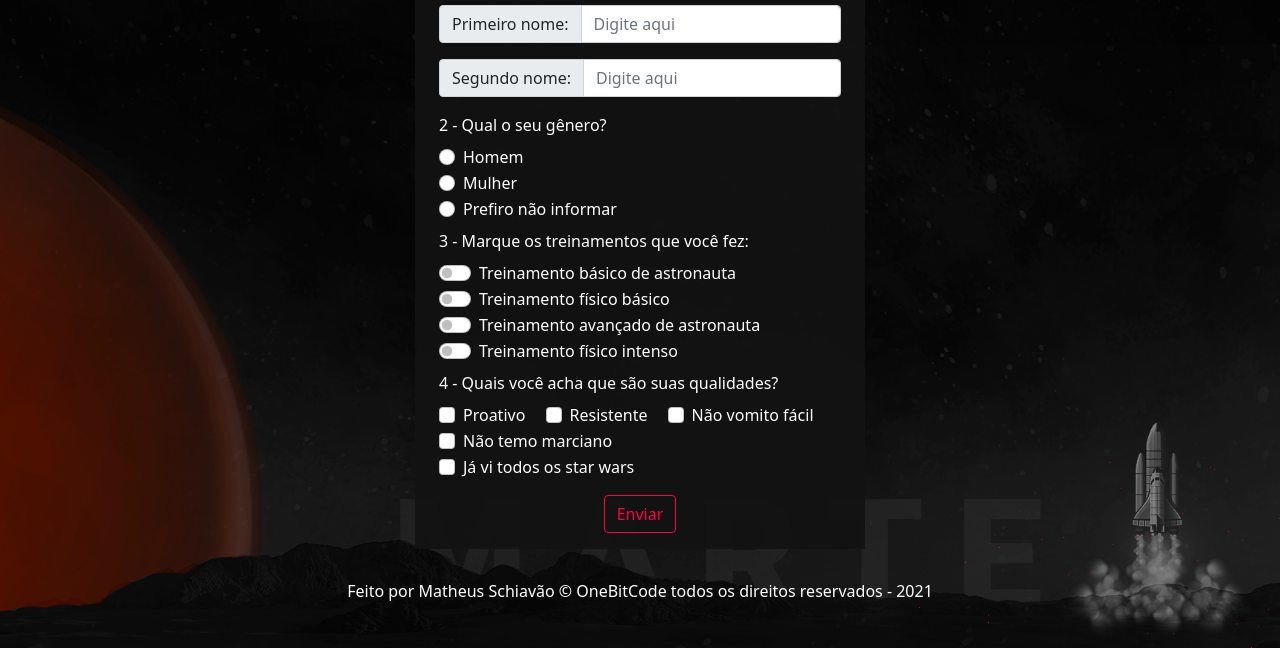
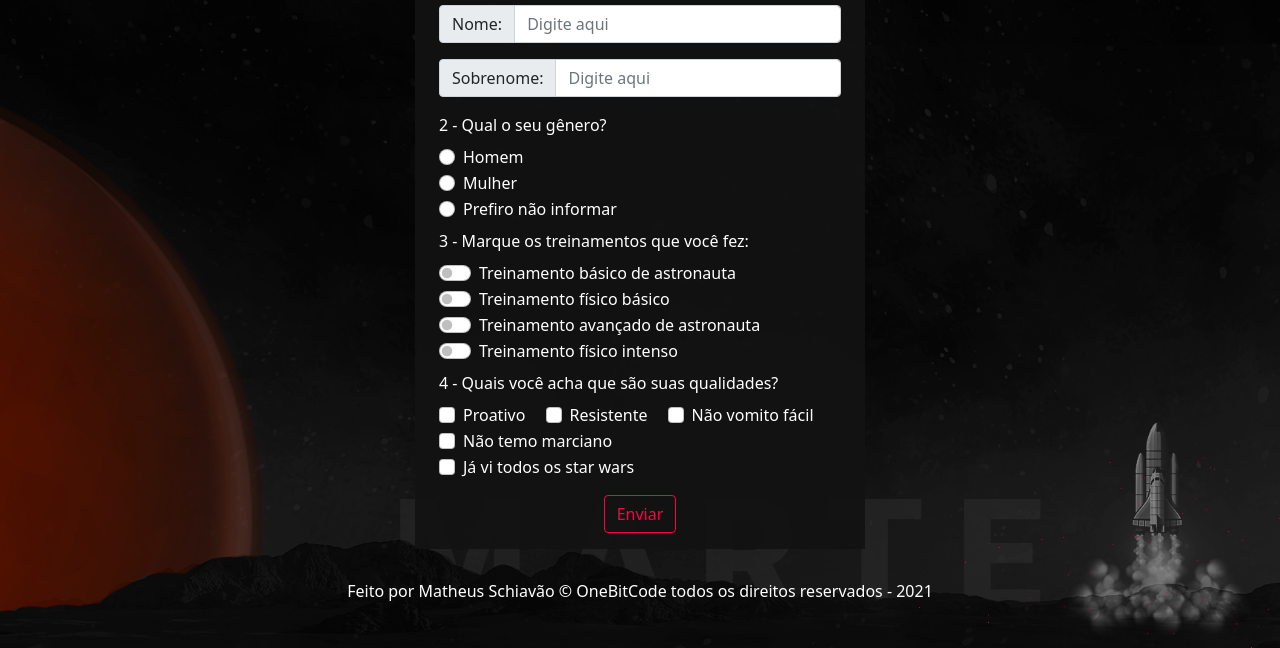
Before and after one commit to MatheusSchiavao/Curso-FullStack-JavaScript--pt.6-, a website: page exercício_1-form_completo/index.html in a window 1280 px wide. Shown: the part 152-800 px from the top of the page. Drawn offline with nearby package versions, Linux system fonts and the light colour scheme.

Commit message:
alt 0112

```diff
--- a/exercício_1-form_completo/index.html
+++ b/exercício_1-form_completo/index.html
@@ -15,7 +15,7 @@
     <!-- Title -->
     <title>Rumo a marte - OnebitX</title>
 
-    <!-- Favicon -->
+    <!-- Shortcut icon -->
     <link
       rel="shortcut icon"
       href="./assets/images/FAVICON-SPACEX.png"
@@ -38,7 +38,7 @@
       <p class="paragraph">1 - Qual o seu nome?</p>
 
       <div class="input-group mb-3">
-        <span class="input-group-text" id="basic-addon1">Primeiro nome:</span>
+        <span class="input-group-text" id="basic-addon1">Nome:</span>
         <input
           type="text"
           class="form-control"
@@ -48,7 +48,7 @@
         />
       </div>
       <div class="input-group mb-3">
-        <span class="input-group-text" id="basic-addon1">Segundo nome:</span>
+        <span class="input-group-text" id="basic-addon1">Sobrenome:</span>
         <input
           type="text"
           class="form-control"
@@ -201,6 +201,7 @@
       </p>
     </div>
 
+    <!-- Js Bootstrap -->
     <script
       src="https://cdn.jsdelivr.net/npm/bootstrap@5.1.3/dist/js/bootstrap.bundle.min.js"
       integrity="sha384-ka7Sk0Gln4gmtz2MlQnikT1wXgYsOg+OMhuP+IlRH9sENBO0LRn5q+8nbTov4+1p"
```
